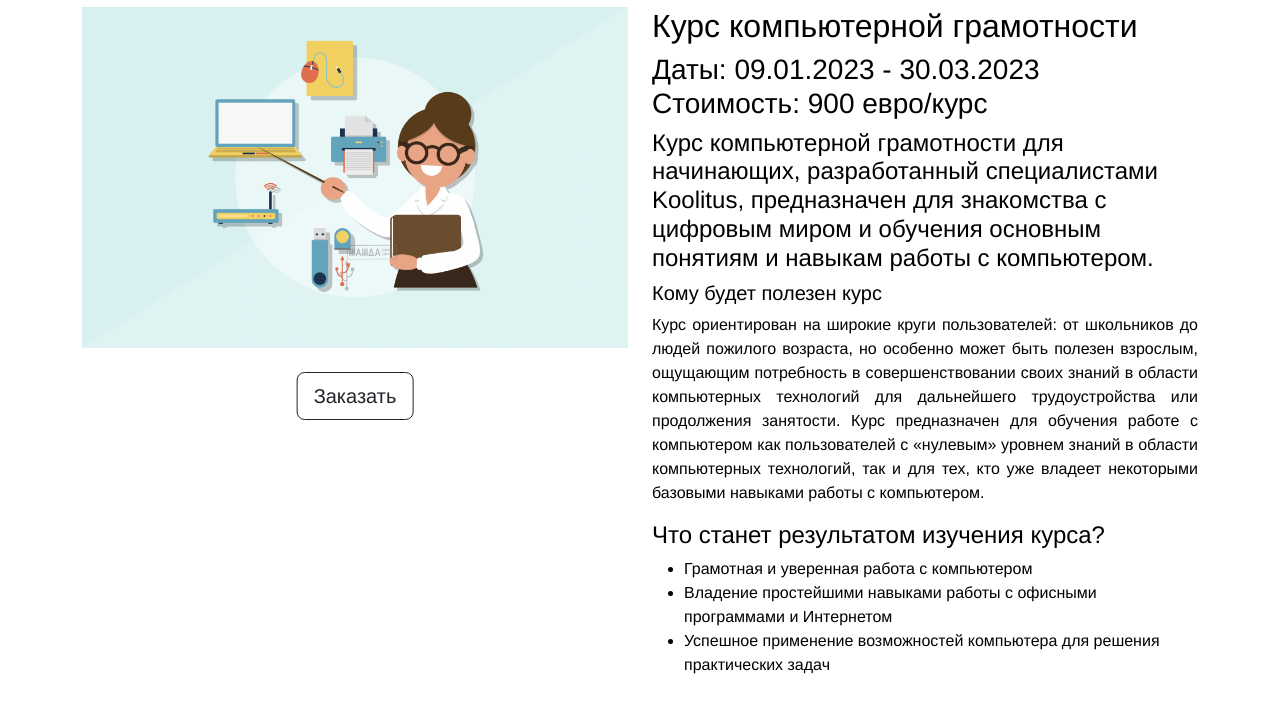
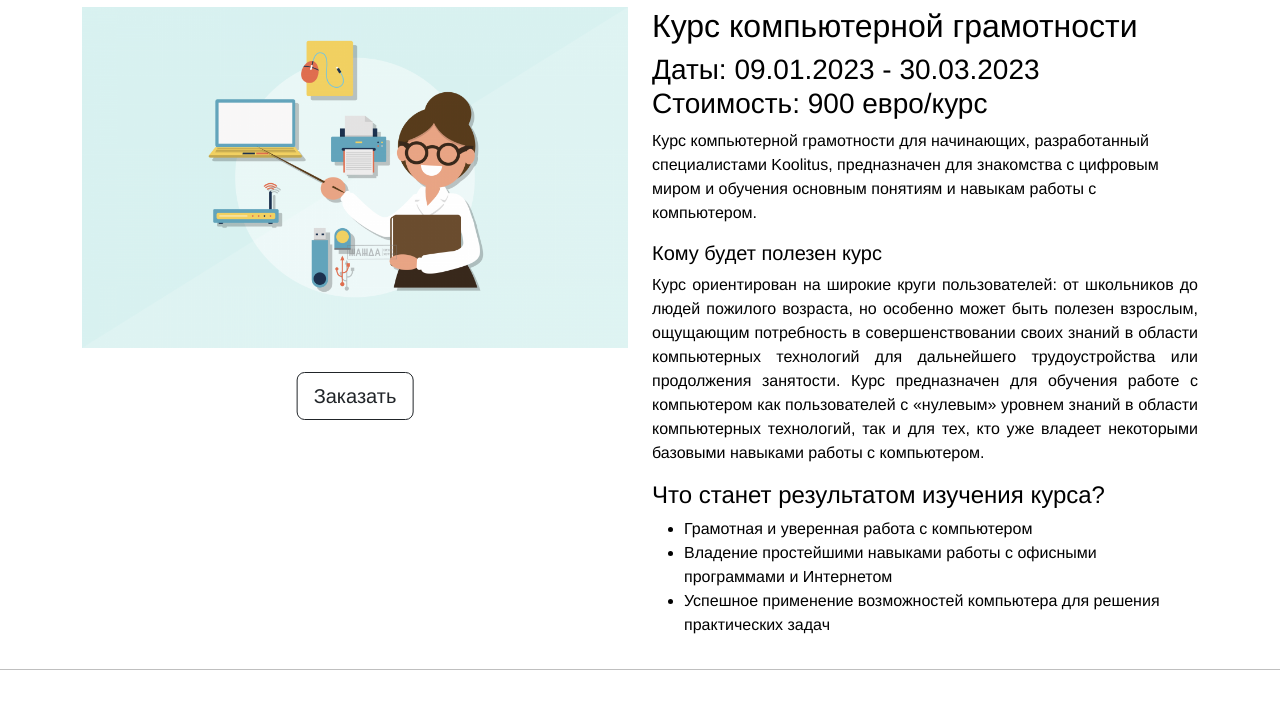
Before and after one commit to Nixogen83/Nixogen83.github.io, a plain HTML site: page index.html in a window 1280 px wide. Shown: the part 1360-2067 px from the top of the page. Drawn offline with nearby package versions, Linux system fonts and the light colour scheme.

Commit message:
Update index.html

```diff
--- a/index.html
+++ b/index.html
@@ -67,7 +67,7 @@
                 <h2 style="color: black">Курс компьютерной грамотности</h2>
                 <h3>Даты: 09.01.2023 - 30.03.2023<br>
                     Стоимость: 900 евро/курс</h3>
-                <h4>Курс компьютерной грамотности для начинающих, разработанный специалистами Koolitus, предназначен для знакомства с цифровым миром и обучения основным понятиям и навыкам работы с компьютером.</h4>
+                <p>Курс компьютерной грамотности для начинающих, разработанный специалистами Koolitus, предназначен для знакомства с цифровым миром и обучения основным понятиям и навыкам работы с компьютером.</p>
                 <h5>Кому будет полезен курс</h5>
                 <p style="text-align:justify;"> Курс ориентирован на широкие круги пользователей: от школьников до людей пожилого возраста, но особенно может быть полезен взрослым, ощущающим потребность в совершенствовании своих знаний в области компьютерных технологий для дальнейшего трудоустройства или продолжения занятости. Курс предназначен для обучения работе с компьютером как пользователей с «нулевым» уровнем знаний в области компьютерных технологий, так и для тех, кто уже владеет некоторыми базовыми навыками работы с компьютером.</p>
                 <h4>Что станет результатом изучения курса?</h4>
```
